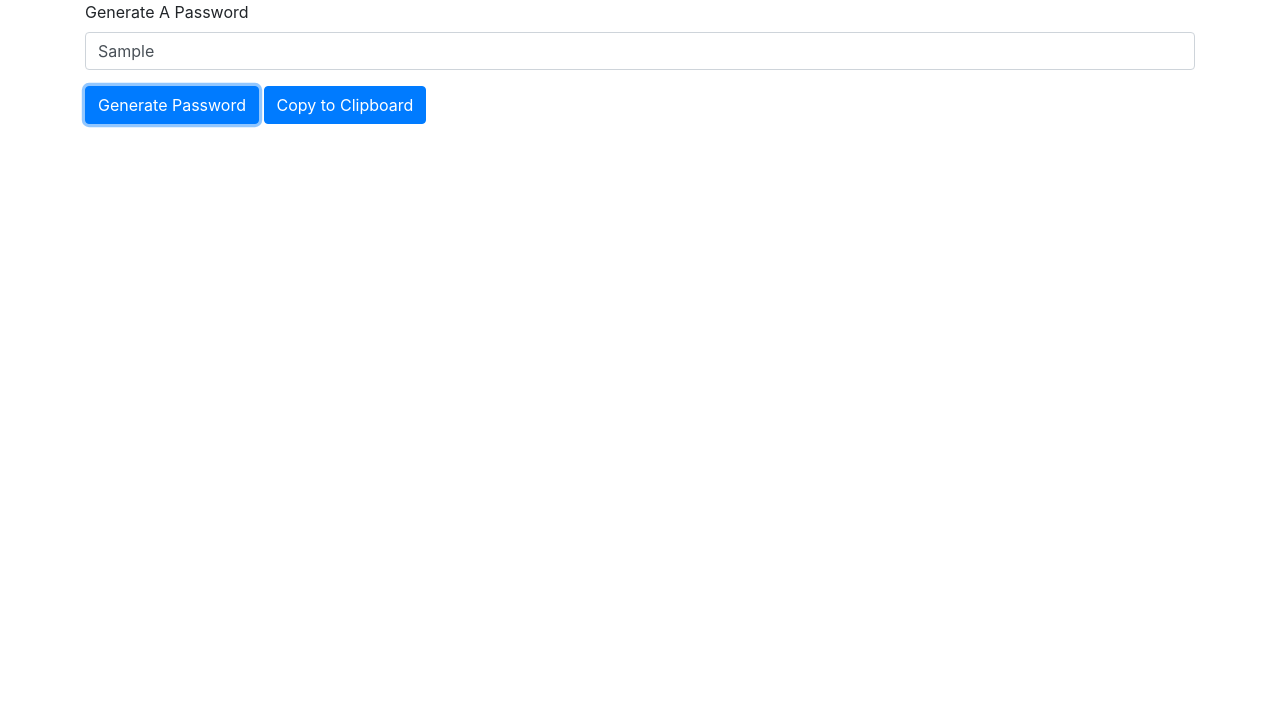
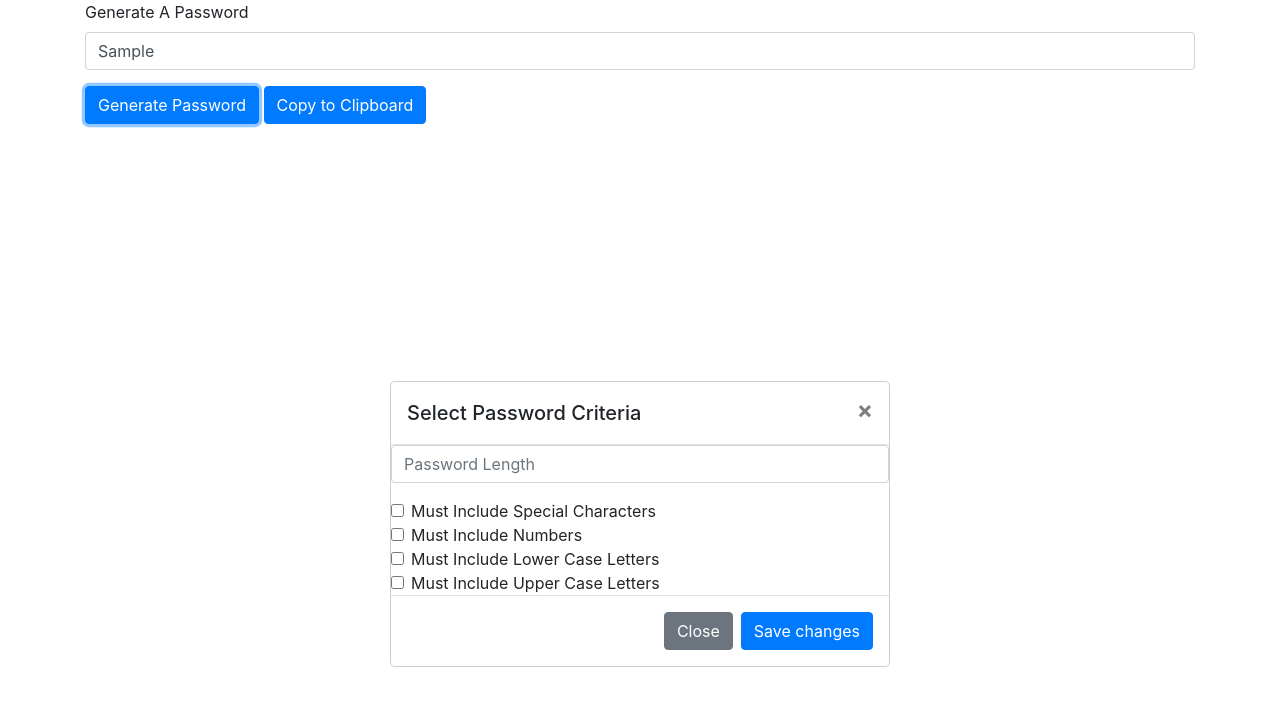
Before and after one commit to Lara-E/RandomGenerator, a plain HTML site: page index.html in a window 1280 px wide. Both pictures are taken after typing "Sample" into the empty fields and a click on the button "Generate Password". Drawn offline with nearby package versions, Linux system fonts and the light colour scheme.

Commit message:
add modal and checkboxes

```diff
--- /dev/null
+++ b/assets/css/style.css
@@ -0,0 +1,3 @@
+.hide {
+    display: none;
+}
--- a/assets/javascript/script.js
+++ b/assets/javascript/script.js
@@ -10,10 +10,33 @@ let choicesArr = [];
 
 let generatedArr = [];
 
+let specials = document.getElementById("specials");
+let nums = document.getElementById("nums");
+let lowers = document.getElementById("lowers");
+let uppers = document.getElementById("uppers");
+let length = document.getElementById("length");
+
+// let specialsVal = document.getElementById("specials").value;
+// let numsVal = document.getElementById("nums").value;
+// let lowersVal = document.getElementById("lowers").value;
+// let uppersVal = document.getElementById("uppers").value;
+// let lengthVal = document.getElementById("length").value;
+
+
+let params = {
+    length: length,
+    specials: specials,
+    nums: nums,
+    uppers: uppers,
+    lowers: lowers
+}
+
 
 const startChoices = (event) => {
     event.preventDefault();
     console.log("gen clicked");
+    document.getElementById("modal").classList.remove("hide")
+
 }
 
 const copy = (event) => {
@@ -21,5 +44,35 @@ const copy = (event) => {
     console.log("copy clicked")
 }
 
+const getParams = (event) => {
+    event.preventDefault();
+    if (isNaN(parseInt(params.length.value))) {
+
+    }
+
+
+
+    // $("#modal").modal("hide")
+    // console.log(params.specials.checked);
+    // console.log(params.length.value)
+
+}
+
+const setValues = (el) => {
+    console.log(el)
+    params.el = el.checked;
+    // if (el.checked) {
+    // } else {
+    //     params.el = f;
+    // }
+    console.log(el.checked)
+}
+
 document.getElementById("generate").addEventListener("click", startChoices);
 document.getElementById("copy").addEventListener("click", copy);
+document.getElementById("specials").addEventListener("change", function () {setValues(specials);});
+document.getElementById("nums").addEventListener("change", function () {setValues(nums);})
+document.getElementById("lowers").addEventListener("change", function () {setValues(lowers);})
+document.getElementById("uppers").addEventListener("change", function () {setValues(uppers);})
+
+document.getElementById("save").addEventListener("click", getParams);
--- a/index.html
+++ b/index.html
@@ -7,6 +7,7 @@
     <meta http-equiv="X-UA-Compatible" content="ie=edge">
     <link rel="stylesheet" href="https://stackpath.bootstrapcdn.com/bootstrap/4.3.1/css/bootstrap.min.css"
         integrity="sha384-ggOyR0iXCbMQv3Xipma34MD+dH/1fQ784/j6cY/iJTQUOhcWr7x9JvoRxT2MZw1T" crossorigin="anonymous">
+    <link rel="stylesheet" href="assets/css/style.css">
     <title>Random Generator</title>
 </head>
 
@@ -26,7 +27,60 @@
         </div>
     </div>
 
-    <script src="https://code.jquery.com/jquery-3.3.1.slim.min.js"
+    <!-- Button trigger modal -->
+
+    <!-- Modal -->
+    <div class="hide" id="modal" tabindex="-1" role="dialog" aria-labelledby="exampleModalCenterTitle"
+        aria-hidden="true">
+        <div class="modal-dialog modal-dialog-centered" role="document">
+            <div class="modal-content">
+                <div class="modal-header">
+                    <h5 class="modal-title" id="exampleModalCenterTitle">Select Password Criteria</h5>
+                    <button type="button" class="close" data-dismiss="modal" aria-label="Close">
+                        <span aria-hidden="true">&times;</span>
+                    </button>
+                </div>
+                <div class="form-group">
+                    <!-- <label for="exampleFormControlInput1">Password Length</label> -->
+                    <input type="text" class="form-control" id="length" placeholder="Password Length" minlength="8"
+                        maxlength="128" required>
+                </div>
+                <div class="hide">
+                    Please provide a valid zip.
+                </div>
+                <div class="form-check">
+                    <input class="form-check-input" type="checkbox" value="false" id="specials">
+                    <label class="form-check-label" for="defaultCheck1">
+                        Must Include Special Characters
+                    </label>
+                </div>
+                <div class="form-check">
+                    <input class="form-check-input" type="checkbox" value="false" id="nums">
+                    <label class="form-check-label" for="defaultCheck1">
+                        Must Include Numbers
+                    </label>
+                </div>
+                <div class="form-check">
+                    <input class="form-check-input" type="checkbox" value="false" id="lowers">
+                    <label class="form-check-label" for="defaultCheck1">
+                        Must Include Lower Case Letters
+                    </label>
+                </div>
+                <div class="form-check">
+                    <input class="form-check-input" type="checkbox" value="false" id="uppers">
+                    <label class="form-check-label" for="defaultCheck1">
+                        Must Include Upper Case Letters
+                    </label>
+                </div>
+                <div class="modal-footer">
+                    <button type="button" class="btn btn-secondary" data-dismiss="modal">Close</button>
+                    <button type="button" class="btn btn-primary" id="save">Save changes</button>
+                </div>
+            </div>
+        </div>
+    </div>
+
+    <!-- <script src="https://code.jquery.com/jquery-3.3.1.slim.min.js"
         integrity="sha384-q8i/X+965DzO0rT7abK41JStQIAqVgRVzpbzo5smXKp4YfRvH+8abtTE1Pi6jizo"
         crossorigin="anonymous"></script>
     <script src="https://cdnjs.cloudflare.com/ajax/libs/popper.js/1.14.7/umd/popper.min.js"
@@ -34,7 +88,7 @@
         crossorigin="anonymous"></script>
     <script src="https://stackpath.bootstrapcdn.com/bootstrap/4.3.1/js/bootstrap.min.js"
         integrity="sha384-JjSmVgyd0p3pXB1rRibZUAYoIIy6OrQ6VrjIEaFf/nJGzIxFDsf4x0xIM+B07jRM"
-        crossorigin="anonymous"></script>
+        crossorigin="anonymous"></script> -->
     <script src="assets/javascript/script.js"></script>
 </body>
 
```
